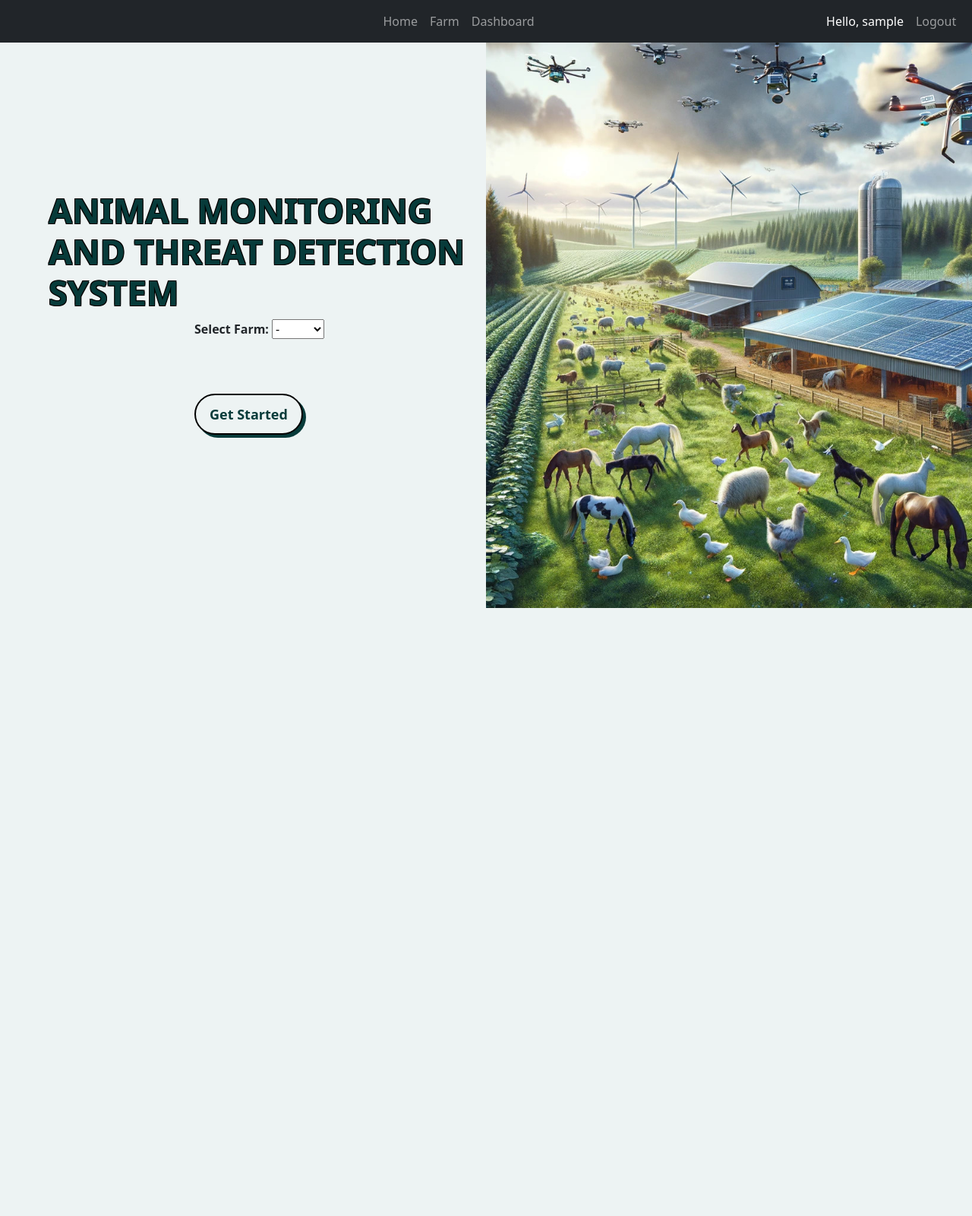
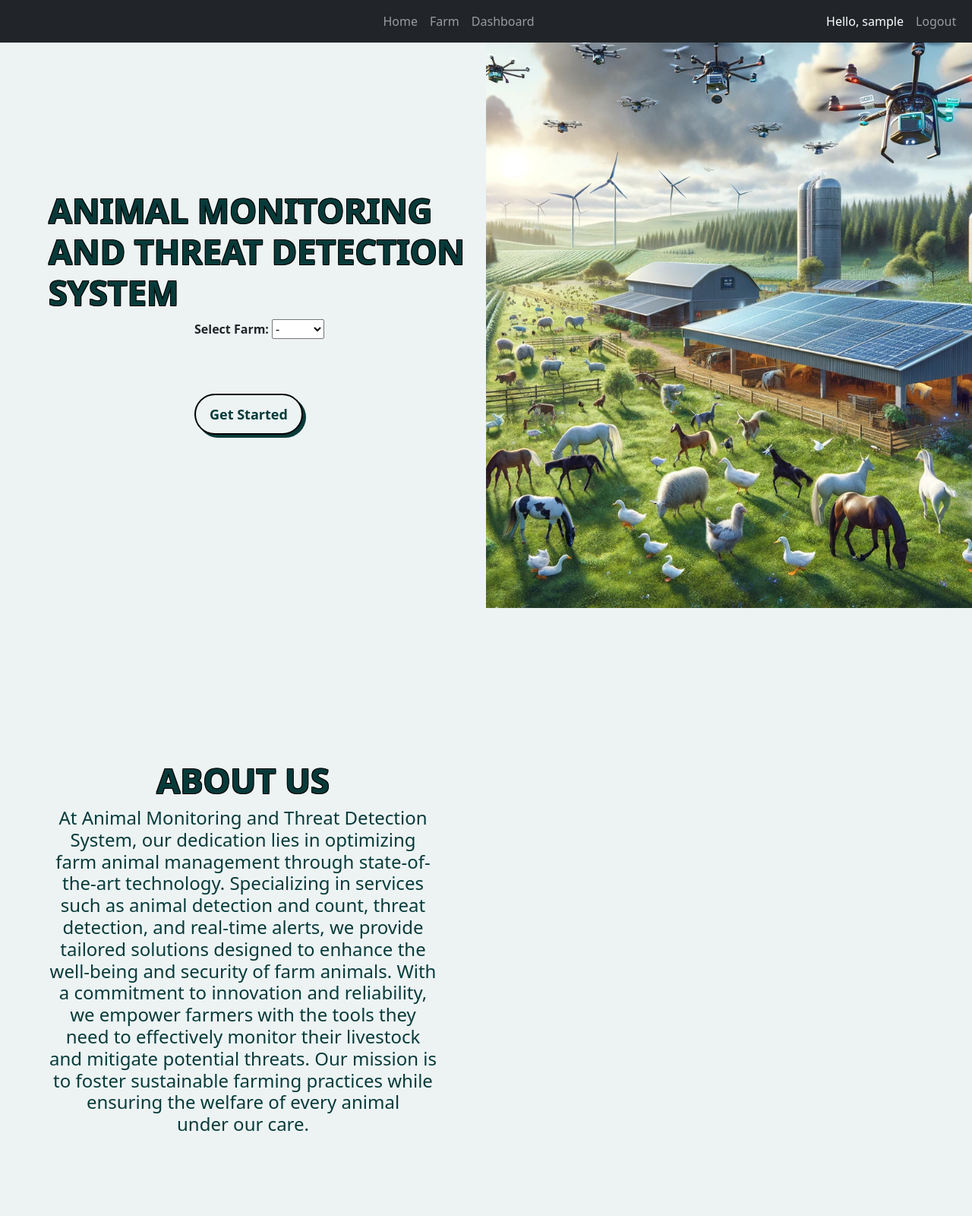
Before and after one commit to Sidharth1919/Animal-detection-Yolov8-Flask, a Flask app: page / in a window 1280 px wide. Shown: the whole page at 76% size. Before the commit the page ends 800 px from the top, so only its background shows below. Run offline with Flask 3, Linux system fonts and the light colour scheme; the visitor is signed in with stand-in values (Sample User, id 1); some libraries are stand-ins or nearby versions.

Commit message:
parallax

```diff
--- a/static/style.css
+++ b/static/style.css
@@ -26,6 +26,8 @@ body{
     background-size: cover; /* Cover the entire background */
     background-repeat: no-repeat; /* Do not repeat the background image */
     z-index: -1; /* Send the background behind other content */
+    background-attachment: fixed;
+    background-position: center;
     }
 #bgimg {
   width: 100vw; /* Set the width to cover half of the screen */
--- a/templates/index.html
+++ b/templates/index.html
@@ -6,9 +6,8 @@
   <link rel="stylesheet" type="text/css" href="../static/style.css">
 </head>
 <!-- heading -->
-<div id="homebg">
-  <img src="">
-</div>
+<div style="height: 100vh; display: flex; flex-direction: row;">
+
   <div id="hometitle" class="container  text-left>
   <i class=" fa-solid fa-camera-cctv"></i>
     <h1 class="display-3 custom-border"
@@ -36,9 +35,27 @@
     </form>
 
   </div>
+  <div  id="homebg">
+    <img src="">
+  </div>
+</div>
+
+<div style="height: 100vh; display: flex; flex-direction: row;">
+  <div id="homebg">
+    <img src="">
+  </div>
+  <div style="width: 50%; text-align: center;">
+    <h1 class="display-3 custom-border text-center"
+      style="color: rgb(7, 59, 58); font-weight: bold; text-shadow: -1px -1px 0 #000, 1px -1px 0 #000, -1px 1px 0 #000, 1px 1px 0 #000; padding-top: 200px;">
+      ABOUT US</h1>
+      <h4 style="color: rgb(7, 59, 58); padding-left: 10%; padding-right: 10%; ">At Animal Monitoring and Threat Detection System, our dedication lies in optimizing farm animal management through state-of-the-art technology. Specializing in services such as animal detection and count, threat detection, and real-time alerts, we provide tailored solutions designed to enhance the well-being and security of farm animals. With a commitment to innovation and reliability, we empower farmers with the tools they need to effectively monitor their livestock and mitigate potential threats. Our mission is to foster sustainable farming practices while ensuring the welfare of every animal under our care.</h4>
+  </div>
+
+</div>
+
 <style>
   .custom-border {
-    border-color: #000;
+    border-color: #000;;
     /* Darker black color */
     font-size: 45px;
     text-shadow: -2px -2px 0 #000, 2px -2px 0 #000, -2px 2px 0 #000, 2px 2px 0 #000;
```
Also changed, not shown: templates/farm.html (+4 -52 lines). Lines whose indentation alone changed are shown as unchanged.
